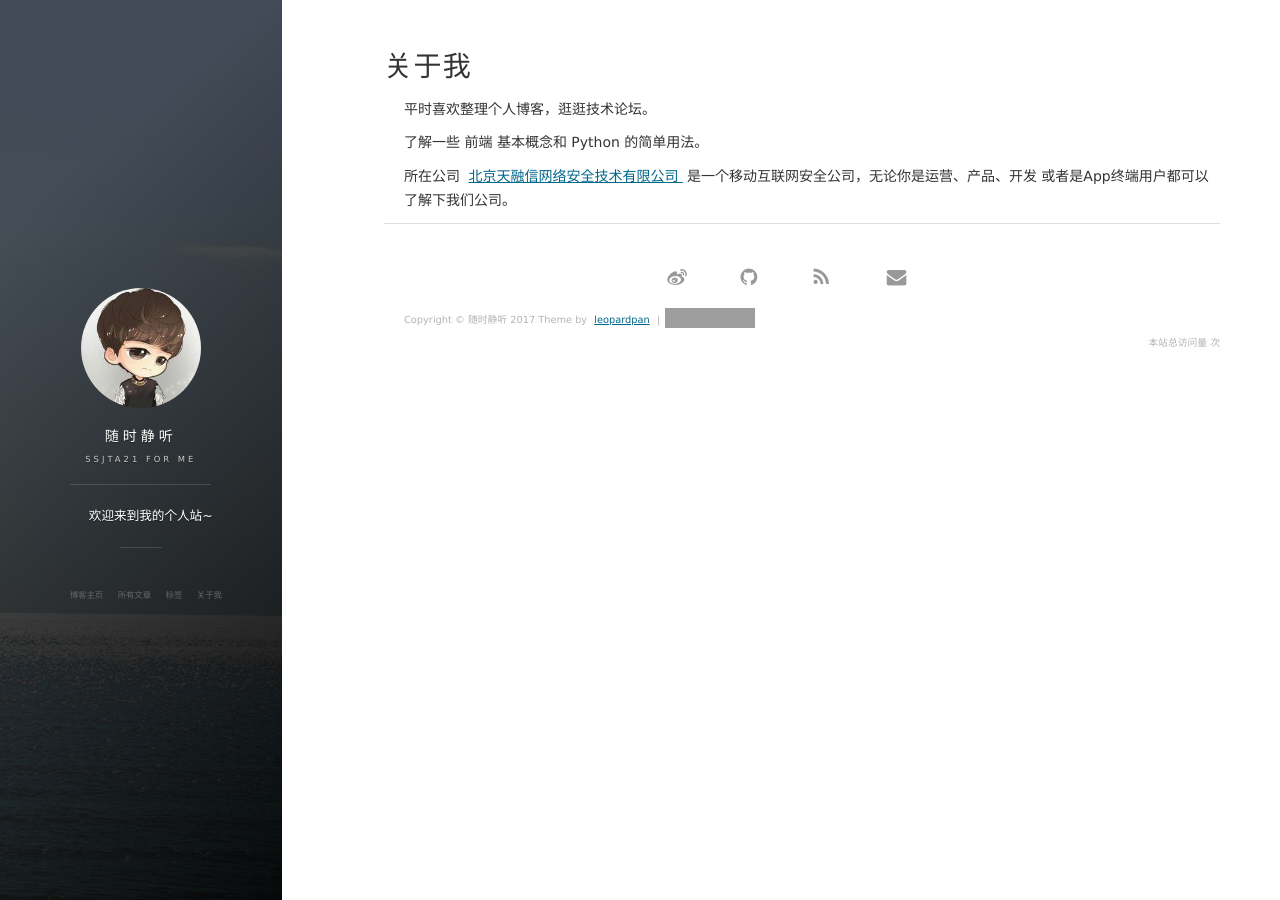
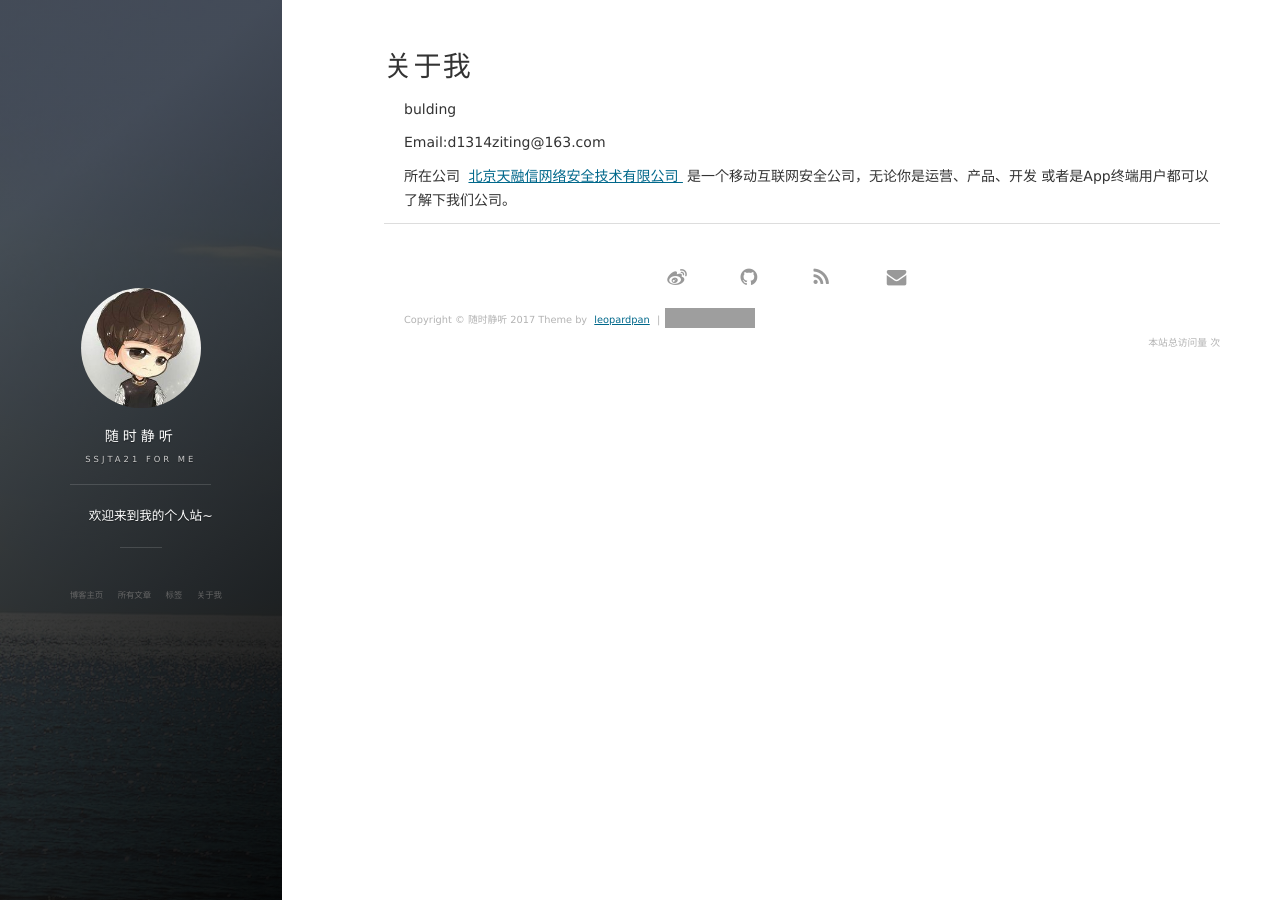
Before and after one commit to ssjt21/ssjt21.github.io, a Jekyll site: the page built from about.md, in a window 1280 px wide. Built offline with Jekyll 4.4.1, drawn with Linux system fonts in a browser that asks for light colours; nearby versions of some CDN libraries; comment, search, counter and statistics services are not loaded; grey boxes are pictures that could not be loaded.

Commit message:
20171102
20171102

```diff
--- a/about.md
+++ b/about.md
@@ -5,10 +5,10 @@ title: 关于我
 
 
 <p>
-平时喜欢整理个人博客，逛逛技术论坛。
+bulding
 <p>
-了解一些 前端 基本概念和 Python 的简单用法。
 
+Email:d1314ziting@163.com
 <p>
 
 所在公司
```
